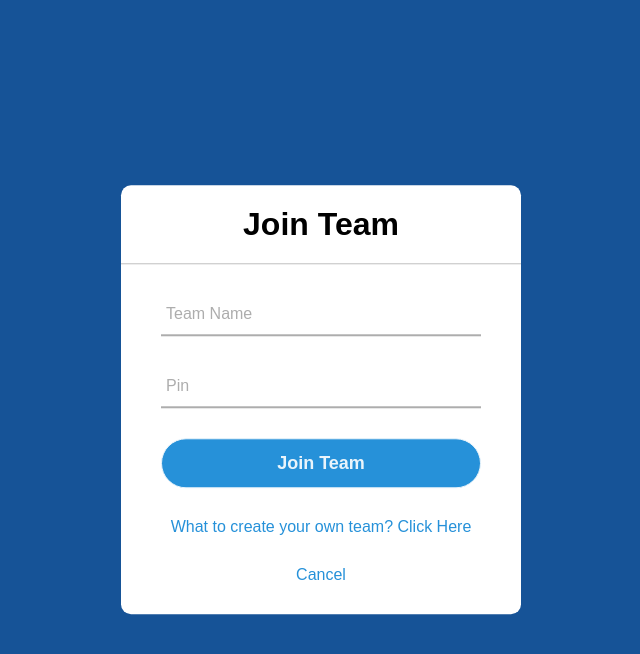
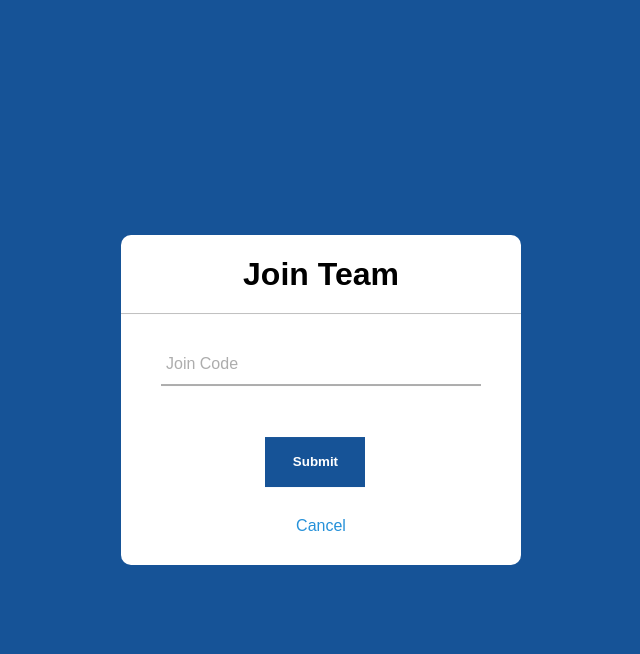
Before and after one commit to srh95/CSDS-395-Senior-Project, a Django app: page /joinTeam/2 in a window 1280 px wide. Shown: the top 654 px of the page, without its empty margins (319-959 px from the left). Run offline with Django 3.2, Linux system fonts and the light colour scheme; data comes from the database, SQL or seed files in the repository; both versions use the stored data as it was after the commit.

Commit message:
Finished Teams Basic Functionality

```diff
--- a/method/method/urls.py
+++ b/method/method/urls.py
@@ -23,6 +23,6 @@ urlpatterns = [
     path('teams/<int:user_id>', views.teams, name='teams'),
     path('createTeam/<int:user_id>', views.createTeam, name='createTeam'),
     path('joinTeam/<int:user_id>', views.joinTeam, name='joinTeam'),
-    path('teams/userTeams/<int:user_id>', views.userTeams, name='userteams')
+    path('userTeams/<int:user_id>', views.userTeams, name='userteams')
 
 ]
--- a/method/project/forms.py
+++ b/method/project/forms.py
@@ -14,6 +14,9 @@ class TeamForm(forms.Form):
     team_name = forms.CharField(label="team_name", max_length=50, required=True)
     num_members = forms.CharField(label="num_members", max_length=1, required=True)
 
+class JoinTeamForm(forms.Form):
+    code = forms.CharField(label="code", max_length=10, required=True)
+
 class StatForm(forms.Form):
     stat1 = forms.CharField(label="stat1", max_length=50, required=True)
     stat2 = forms.CharField(label="stat2", max_length=50, required=True)
--- a/method/project/templates/project/joinTeam.html
+++ b/method/project/templates/project/joinTeam.html
@@ -1,41 +1,44 @@
 <!DOCTYPE html>
 <html lang="en" dir="ltr">
     <head>
+        <style>
+            .button {
+            display: inline-block;
+            width: 100px;
+            height: 50px;
+            padding: 10px;
+            text-align: center;
+            border: black;
+            background-color: #165397;
+            color: #fff;
+            cursor: pointer;
+            font-weight: bold;
+        }
+.divider{
+    width:100px;
+    height:50px;
+    display:inline-block;
+}
+        </style>
         <meta charset="UTF-8">
-        <title>Login Page</title>
+        <title>Join Team Page</title>
         {% load static %}
-        <link rel="stylesheet" href="{%static 'style1.css'%}">
+        <link rel= "stylesheet" href="{%static 'style1.css' %}">
     </head>
     <body>
         <div class="center">
             <h1>Join Team</h1>
-            <form method="post">
+            <form method="GET" >
                 {% csrf_token %}
-
-                {% block content %}
                 <div class="txt_field">
-                    <input id="teamname" type="text" name = "name" maxlength="8" required>
-                    <label>Team Name</label>
+                    <input id="join_code" type="text" name="join_code" required>
+                    <label>Join Code</label>
                 </div>
-                <div class="txt_field">
-                    <input id="pin1" type="number" name="pin1" maxlength="4" required>
-                    <label>Pin</label>
-                </div>
-                <input type="submit" value="Join Team">
-
-                {% if messages %}
-                    {% for message in messages %}
-                        <div class="alert {% if message.tags %} alert-{{ message.tags }}{% endif %}">{{ message|safe }}</div>
-                    {% endfor %}
-                {% endif %}
-
-                <div class="signup_link">
-                    <a href="{% url 'createteam' %}">What to create your own team? Click Here</a>
-                </div>
+                <div class="divider"> </div>
+                <button class = "button", onclick="joinTeam(request)" >Submit</button>
                 <div class="signup_link">
                     <a href="/teams/{{user.id}}">Cancel</a>
                 </div>
-                {% endblock %}
             </form>
         </div>
 
--- a/method/project/templates/project/teams.html
+++ b/method/project/templates/project/teams.html
@@ -78,11 +78,14 @@
         </div>
     </div>
     <div class = "divider"/></div>
+    <div class = "relative">
+         <button class = "button" id="userteam" onclick="location.href='/userTeams/{{user.id}}'"><span>View My Team</span></button>
+    </div>
 <div class="relative">
     <button class = "button" id="create" onclick="location.href='/createTeam/{{user.id}}'"><span>Create a Team</span></button>
         <div class = "divider"/></div>
     <button class = "button" id="join" onclick="location.href='/joinTeam/{{user.id}}'"><span>Join a Team</span></button>
 </div>
-    <button class = "button" id="userteam" onclick="location.href='teams/teams/userTeams/{{user.id}}'"><span>User Team Test</span></button>
+
 </body>
 </html>
--- a/method/project/views.py
+++ b/method/project/views.py
@@ -14,19 +14,24 @@ import string
 from .models import (
     User, Bracket, Team
 )
-from .forms import(
+from .forms import (
     RegisterForm,
     LoginForm,
     StatForm,
     SaveForm,
-    TeamForm
+    TeamForm,
+    JoinTeamForm
 )
+
 
 def index(request):
     return HttpResponse("Hello world. You're at the website index.")
 
+
 def home(request):
-    return render(request,'project/home.html')
+    return render(request, 'project/home.html')
+
+
 
 def createTeam(request, user_id):
     # need to make it so a user cant create a team if team attribute is not null/empty
@@ -40,9 +45,9 @@ def createTeam(request, user_id):
         ran = ''.join(random.choices(string.ascii_uppercase + string.digits, k=s))
         team_id = str(ran)
         database = Team.objects.create(
-            team_id = team_id,
-            team_name = request.GET.get('team_name'),
-            num_members = request.GET.get('num_members')
+            team_id=team_id,
+            team_name=request.GET.get('team_name'),
+            num_members=request.GET.get('num_members')
         )
         database.save()
         print(team_id)
@@ -55,27 +60,33 @@ def createTeam(request, user_id):
         context = {'user': user, 'user_id': user_id}
         return render(request, 'project/createTeam.html', context)
 
+
 def joinTeam(request, user_id):
     # need to allow people to join team
     # implement leave team function
     # need to check to see if team is at capacity, if it is dont allow them to join
     user = get_object_or_404(User, pk=user_id)
+    form = JoinTeamForm(request.POST)
+    code = request.GET.get('join_code')
+    print(code)
     if request.method == 'GET' and 'join_code' in request.GET:
         code = request.GET.get('join_code')
         team_obj = get_object_or_404(Team, team_id=code)
         User.objects.filter(id=user_id).update(team=team_obj)
         url = '/teams/' + str(user_id)
+        print('success')
         return HttpResponseRedirect(url)
     else:
         context = {'user': user, 'user_id': user_id}
         return render(request, 'project/joinTeam.html', context)
+
 
 def register(request):
     if request.method == 'POST':
         form = RegisterForm(request.POST)
         if form.is_valid():
             try:
-                if(User.objects.get(user_username=form.cleaned_data['username'])):
+                if (User.objects.get(user_username=form.cleaned_data['username'])):
                     messages.error(request, 'username already exists')
                     return HttpResponseRedirect('/accounts/register')
             except ObjectDoesNotExist:
@@ -96,6 +107,7 @@ def register(request):
 
     return render(request, 'project/register.html', {'form': form})
 
+
 def login(request):
     if request.method == 'POST':
         form = LoginForm(request.POST)
@@ -103,41 +115,46 @@ def login(request):
             username = form.cleaned_data['username']
             password = form.cleaned_data['password']
             try:
-                if(User.objects.get(user_username=username) is None):
+                if (User.objects.get(user_username=username) is None):
                     messages.error(request, 'Incorrect username')
                     return HttpResponseRedirect('/accounts/login/')
-                if(User.objects.get(user_username=username)):
+                if (User.objects.get(user_username=username)):
                     name = User.objects.get(user_username=username)
-                    if(name.user_password != password):
+                    if (name.user_password != password):
                         messages.error(request, 'Incorrect password')
                         return HttpResponseRedirect('/accounts/login/')
                     url = 'home/' + str(name.id)
                     return HttpResponseRedirect(url)
             except ObjectDoesNotExist:
-                    messages.error(request, 'Username does not exist')
-                    return HttpResponseRedirect('/accounts/login/')
+                messages.error(request, 'Username does not exist')
+                return HttpResponseRedirect('/accounts/login/')
     else:
         form = LoginForm()
 
     return render(request, 'project/login.html', {'form': form})
+
 
 def user_home(request, user_id):
     user = get_object_or_404(User, pk=user_id)
     context = {'user': user, 'user_id': user_id}
     return render(request, 'project/userHome.html', context)
 
+
 def news(request):
-    return render(request,'project/News.html')
+    return render(request, 'project/News.html')
+
 
 def userNews(request, user_id):
     user = get_object_or_404(User, pk=user_id)
     context = {'user': user, 'user_id': user_id}
     return render(request, 'project/userNews.html', context)
 
+
 def userTeams(request, user_id):
     user = get_object_or_404(User, pk=user_id)
     context = {'user': user, 'user_id': user_id}
     return render(request, 'project/userTeams.html', context)
+
 
 def createBracket(request, user_id):
     # only generate the bracket if the stats are put in
@@ -205,7 +222,8 @@ def createBracket(request, user_id):
 
     return render(request, 'project/createBracket.html', context)
 
-def myBracket(request,user_id):
+
+def myBracket(request, user_id):
     # scoring- split the list of winning teams into lists for each round
     # bracket is a list of teams- every 2 teams played a game against each other
     # split the bracket list up into lists for each round as well
@@ -224,6 +242,7 @@ def myBracket(request,user_id):
     championship = teamW[132:134]
     context = {'user': user, 'user_id': user_id, 'brackets': brackets}
     return render(request, 'project/bracket.html', context)
+
 
 # method to scrape for game info
 def scoreScrape():
@@ -247,8 +266,8 @@ def scoreScrape():
         if img == "/march-madness-live/public/assets/images/menu/mml-nav-logo.svg":
             continue
         # add img to directory if it doesn't already exist
-        if os.path.isfile(dest +'/' + filename) == False:
-            r = requests.get(img, stream = True)
+        if os.path.isfile(dest + '/' + filename) == False:
+            r = requests.get(img, stream=True)
             if r.status_code == 200:
                 r.raw.decode_content = True
                 with open(filename, 'wb') as f:
@@ -265,7 +284,7 @@ def scoreScrape():
     for i in content:
         header = i.find('header')
         info = header.getText()
-        #img_info = header.getText()
+        # img_info = header.getText()
         teamL.append(info)
         # imgname = info.replace(" ", "-")
         # img_name = ""
@@ -284,6 +303,7 @@ def scoreScrape():
 
     return teamL, teamW, imgsL
 
+
 def scores(request):
     [teamL, teamW, imgsL] = scoreScrape()
     context = {'teamL': teamL, 'teamW': teamW, 'img_name': json.dumps(imgsL)}
@@ -297,6 +317,7 @@ def userScores(request, user_id):
     context = {'user': user, 'user_id': user_id, 'teamL': teamL, 'teamW': teamW, 'img_name': imgsL}
     return render(request, 'project/userScores.html', context)
 
+
 def teams(request, user_id):
     user = get_object_or_404(User, pk=user_id)
     context = {'user': user, 'user_id': user_id}
```
Also changed, not shown: method/project/templates/project/jointeam.html (+26 -23 lines), method/db.sqlite3.
